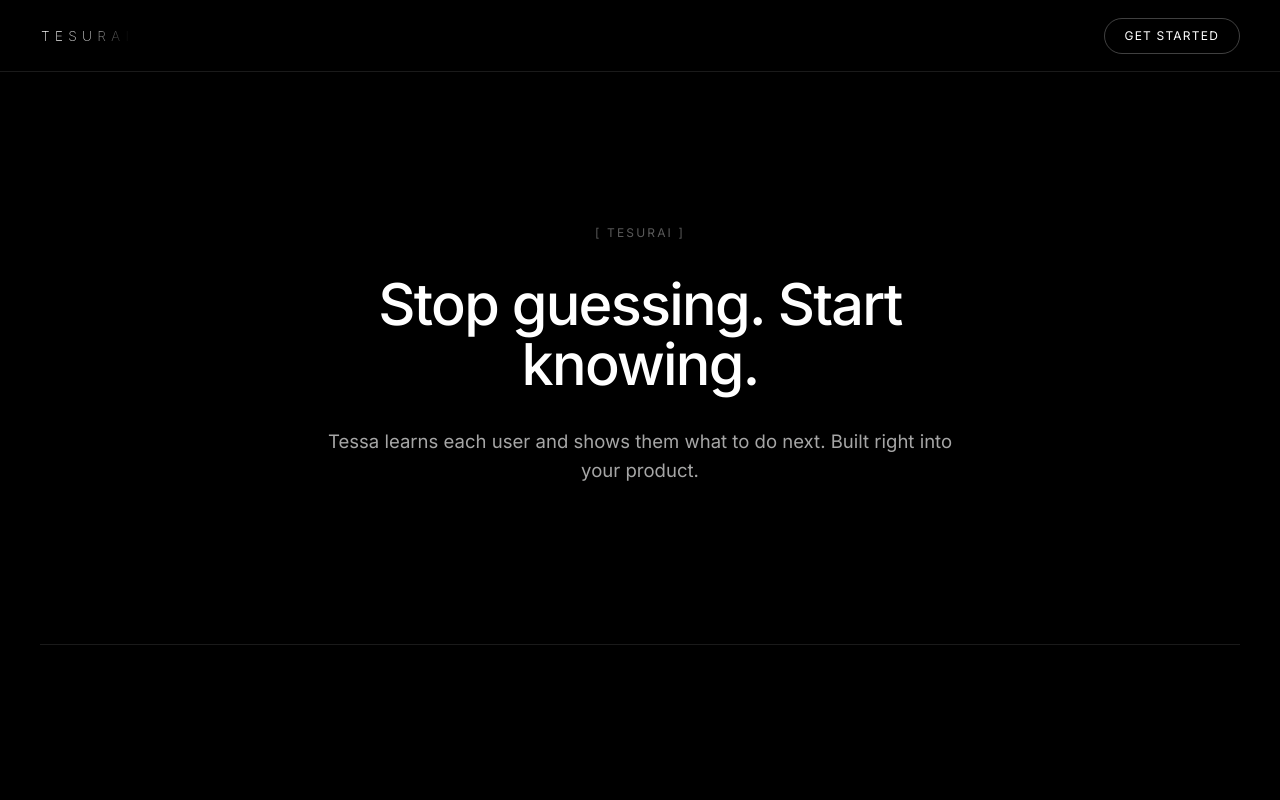
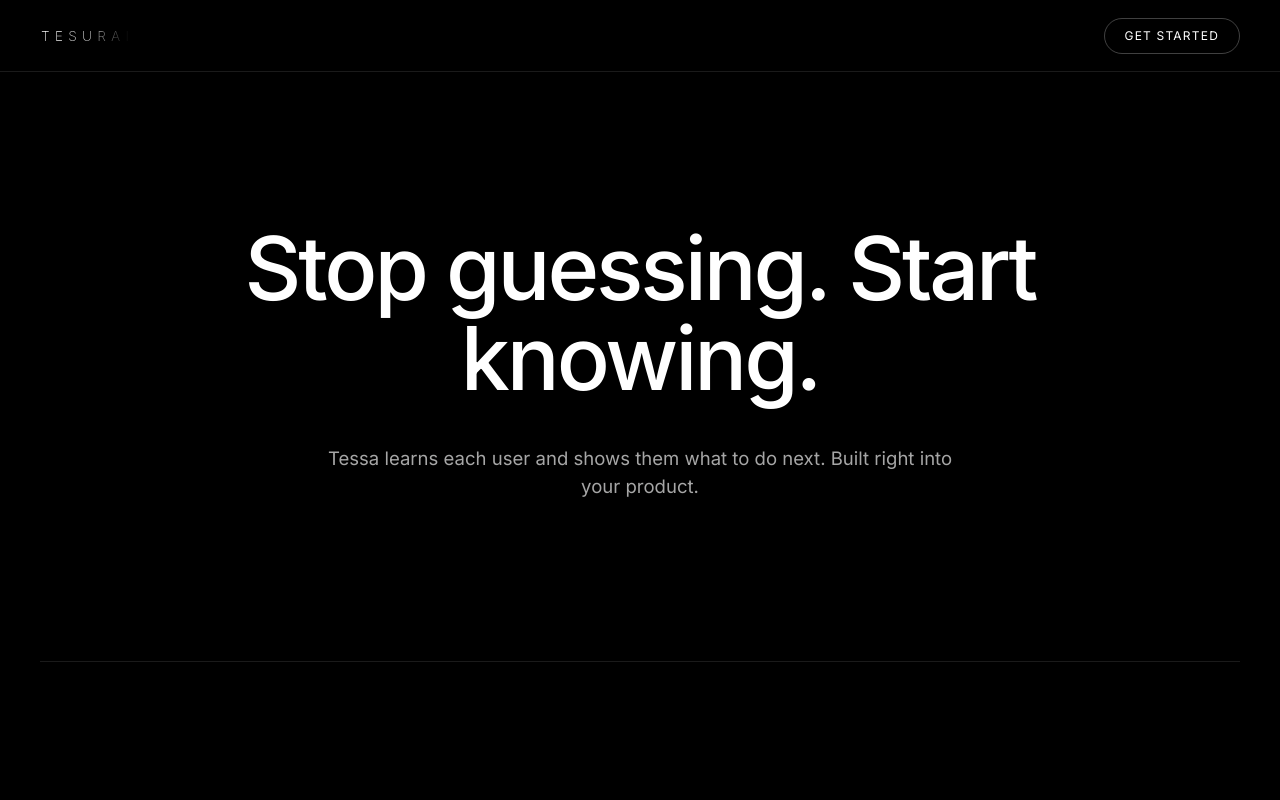
Before and after one commit to tesurai/tesurai, a Next.js app: page / in a window 1280 px wide. Shown: the top 800 px of the page. Built offline with nearby package versions, Linux system fonts and the light colour scheme.

Commit message:
Hero: drop the [ Tesurai ] eyebrow, bump headline to clamp(2.75-5.5rem)

```diff
--- a/src/app/page.tsx
+++ b/src/app/page.tsx
@@ -86,13 +86,10 @@ export default async function Page({
             </p>
           </div>
         )}
-        <p className="text-[12px] font-mono tracking-[0.18em] uppercase text-white/35 mb-8">
-          [ Tesurai ]
-        </p>
-        <h1 className="text-[clamp(2.25rem,4.5vw,4rem)] font-medium leading-[1.05] tracking-[-0.03em] text-white max-w-[18ch] sm:mx-auto">
+        <h1 className="text-[clamp(2.75rem,7vw,5.5rem)] font-medium leading-[1.02] tracking-[-0.035em] text-white max-w-[18ch] sm:mx-auto">
           Stop guessing. Start knowing.
         </h1>
-        <p className="mt-8 text-[clamp(1.05rem,1.45vw,1.25rem)] font-normal leading-[1.55] text-white/65 max-w-[640px] sm:mx-auto">
+        <p className="mt-10 text-[clamp(1.05rem,1.45vw,1.25rem)] font-normal leading-[1.55] text-white/65 max-w-[640px] sm:mx-auto">
           Tessa learns each user and shows them what to do next. Built right into your product.
         </p>
       </section>
```
